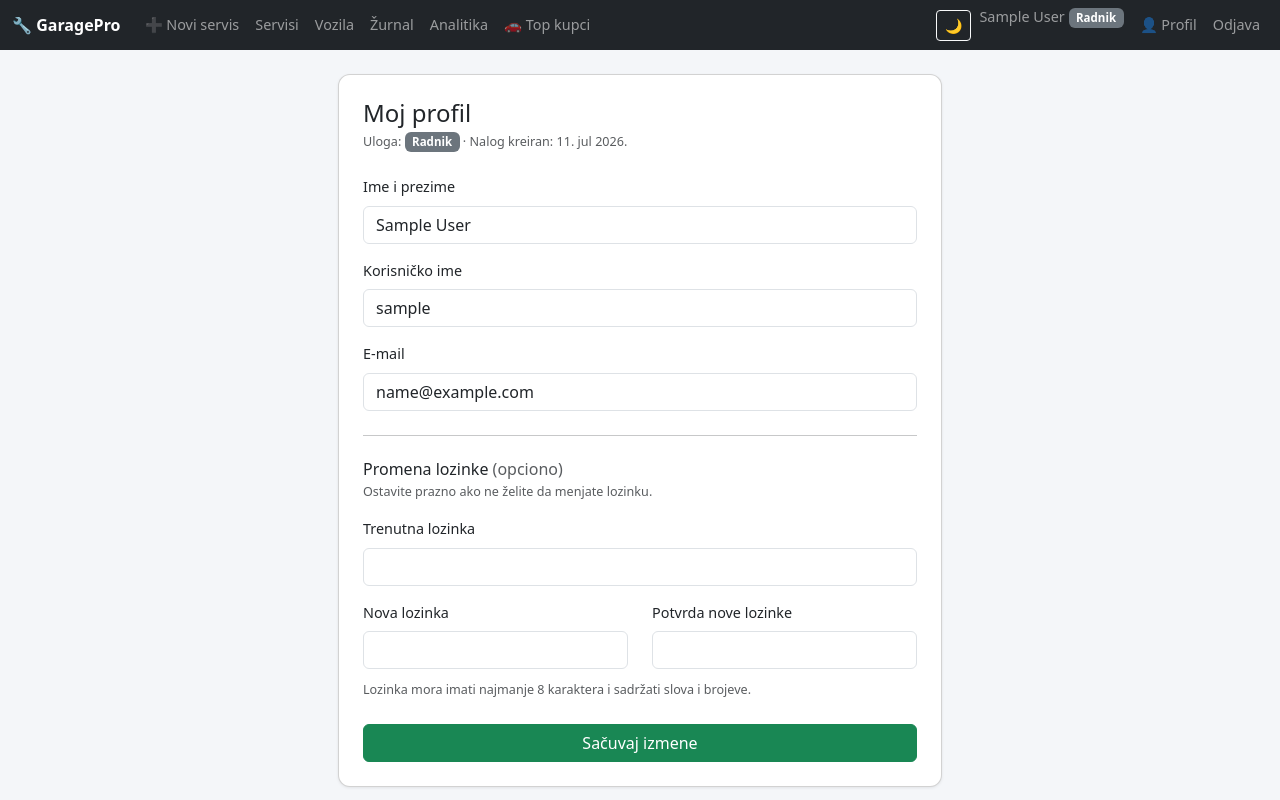
After one commit to grga023/GaragePro, a Flask app: page /profile in a window 1280 px wide. The commit adds this page. Run offline with Flask 3, Linux system fonts and the light colour scheme; the visitor is signed in with stand-in values (Sample User, id 1); some libraries are stand-ins or nearby versions.

Commit message:
Add user profile page, admin password reset and user deletion
- Self-service /profile: edit name, username, e-mail and password

- Admin can reset any user's password (modal on Korisnici page)

- Permanently delete users (blocked when they have recorded services)

Co-authored-by: Copilot <223556219+Copilot@users.noreply.github.com>

```diff
--- a/app/auth.py
+++ b/app/auth.py
@@ -11,7 +11,7 @@ from datetime import timedelta
 from flask_login import login_user, logout_user, login_required, current_user
 
 from .extensions import db
-from .models import User, ROLE_ADMIN, ROLE_MODERATOR, ROLE_WORKER
+from .models import User, Service, ROLE_ADMIN, ROLE_MODERATOR, ROLE_WORKER
 from .security import admin_required
 
 auth_bp = Blueprint("auth", __name__)
@@ -37,6 +37,18 @@ def _seconds_left():
     if len(recent) >= cfg["LOGIN_MAX_ATTEMPTS"]:
         return int(window - (now - recent[0]))
     return 0
+
+
+def _password_policy_errors(password: str) -> list:
+    """Validate a new password against the shop policy.
+
+    Returns a list of human-readable error messages (empty when valid)."""
+    errors = []
+    if len(password) < 8:
+        errors.append("Lozinka mora imati najmanje 8 karaktera.")
+    if password.isdigit() or password.isalpha():
+        errors.append("Lozinka mora sadržati i slova i brojeve.")
+    return errors
 
 
 @auth_bp.route("/login", methods=["GET", "POST"])
@@ -96,10 +108,7 @@ def register():
         errors = []
         if not full_name or not username or not email:
             errors.append("Sva polja su obavezna.")
-        if len(password) < 8:
-            errors.append("Lozinka mora imati najmanje 8 karaktera.")
-        if password.isdigit() or password.isalpha():
-            errors.append("Lozinka mora sadržati i slova i brojeve.")
+        errors.extend(_password_policy_errors(password))
         if password != password2:
             errors.append("Lozinke se ne poklapaju.")
         if User.query.filter_by(username=username).first():
@@ -129,6 +138,60 @@ def register():
         return redirect(url_for("auth.login"))
 
     return render_template("auth/register.html")
+
+
+@auth_bp.route("/profile", methods=["GET", "POST"])
+@login_required
+def profile():
+    """Self-service profile: edit own name, username, e-mail and password.
+
+    Role, active status and shop assignment are intentionally NOT editable here
+    (those stay admin-managed to prevent privilege escalation)."""
+    if request.method == "POST":
+        full_name = request.form.get("full_name", "").strip()
+        username = request.form.get("username", "").strip()
+        email = request.form.get("email", "").strip()
+        current = request.form.get("current_password", "")
+        new = request.form.get("new_password", "")
+        new2 = request.form.get("new_password2", "")
+
+        errors = []
+        if not (full_name and username and email):
+            errors.append("Ime, korisničko ime i e-mail su obavezni.")
+        if username and User.query.filter(
+                User.username == username, User.id != current_user.id).first():
+            errors.append("Korisničko ime već postoji.")
+        if email and User.query.filter(
+                User.email == email, User.id != current_user.id).first():
+            errors.append("E-mail adresa je već registrovana.")
+
+        change_pw = bool(new or new2)
+        if change_pw:
+            if not current_user.check_password(current):
+                errors.append("Trenutna lozinka nije ispravna.")
+            errors.extend(_password_policy_errors(new))
+            if new != new2:
+                errors.append("Nove lozinke se ne poklapaju.")
+
+        if errors:
+            for e in errors:
+                flash(e, "danger")
+            return render_template("auth/profile.html",
+                                   full_name=full_name, username=username, email=email)
+
+        current_user.full_name = full_name
+        current_user.username = username
+        current_user.email = email
+        if change_pw:
+            current_user.set_password(new)
+        db.session.commit()
+        flash("Profil je uspešno ažuriran.", "success")
+        return redirect(url_for("auth.profile"))
+
+    return render_template("auth/profile.html",
+                           full_name=current_user.full_name,
+                           username=current_user.username,
+                           email=current_user.email)
 
 
 # ---------------------------------------------------------------------------
@@ -204,3 +267,55 @@ def toggle_active(user_id):
     db.session.commit()
     flash("Status naloga je promenjen.", "success")
     return redirect(url_for("auth.users"))
+
+
+@auth_bp.route("/users/<int:user_id>/delete", methods=["POST"])
+@login_required
+@admin_required
+def delete_user(user_id):
+    """Permanently delete a user account.
+
+    Blocked when the user still has recorded services (Service.worker_id is a
+    NOT NULL foreign key) — deactivate such accounts instead to keep history."""
+    user = db.session.get(User, user_id) or abort(404)
+    if user.id == current_user.id:
+        flash("Ne možete obrisati sopstveni nalog.", "danger")
+        return redirect(url_for("auth.users"))
+    if user.role == ROLE_MODERATOR and not current_user.is_moderator:
+        flash("Nemate dozvolu da brišete moderatora.", "danger")
+        return redirect(url_for("auth.users"))
+
+    svc_count = Service.query.filter_by(worker_id=user.id).count()
+    if svc_count:
+        flash(f"Korisnik ima {svc_count} evidentiranih servisa i ne može se obrisati. "
+              f"Deaktivirajte nalog umesto brisanja.", "danger")
+        return redirect(url_for("auth.users"))
+
+    username = user.username
+    db.session.delete(user)
+    db.session.commit()
+    flash(f"Korisnik {username} je trajno obrisan.", "success")
+    return redirect(url_for("auth.users"))
+
+
+@auth_bp.route("/users/<int:user_id>/password", methods=["POST"])
+@login_required
+@admin_required
+def reset_password(user_id):
+    """Admin resets another user's password (no current password required)."""
+    user = db.session.get(User, user_id) or abort(404)
+    if user.role == ROLE_MODERATOR and not current_user.is_moderator:
+        flash("Nemate dozvolu da menjate moderatora.", "danger")
+        return redirect(url_for("auth.users"))
+
+    password = request.form.get("password", "")
+    errors = _password_policy_errors(password)
+    if errors:
+        for e in errors:
+            flash(e, "danger")
+        return redirect(url_for("auth.users"))
+
+    user.set_password(password)
+    db.session.commit()
+    flash(f"Lozinka korisnika {user.username} je resetovana.", "success")
+    return redirect(url_for("auth.users"))
--- /dev/null
+++ b/app/templates/auth/profile.html
@@ -0,0 +1,59 @@
+{% extends "base.html" %}
+{% block title %}Profil{% endblock %}
+{% block content %}
+<div class="row justify-content-center mt-4">
+  <div class="col-md-7 col-lg-6">
+    <div class="card">
+      <div class="card-body p-4">
+        <h4 class="card-title mb-1">Moj profil</h4>
+        <p class="text-muted small mb-4">
+          Uloga:
+          <span class="badge bg-{{ 'danger' if current_user.is_moderator else 'warning text-dark' if current_user.is_admin else 'secondary' }}">
+            {{ ROLE_LABELS[current_user.role] }}
+          </span>
+          &middot; Nalog kreiran: {{ current_user.created_at | srdate }}
+        </p>
+
+        <form method="post">
+          <input type="hidden" name="csrf_token" value="{{ csrf_token() }}">
+
+          <div class="mb-3">
+            <label class="form-label">Ime i prezime</label>
+            <input type="text" name="full_name" class="form-control" value="{{ full_name }}" required>
+          </div>
+          <div class="mb-3">
+            <label class="form-label">Korisničko ime</label>
+            <input type="text" name="username" class="form-control" value="{{ username }}" required>
+          </div>
+          <div class="mb-3">
+            <label class="form-label">E-mail</label>
+            <input type="email" name="email" class="form-control" value="{{ email }}" required>
+          </div>
+
+          <hr class="my-4">
+
+          <h6 class="mb-1">Promena lozinke <span class="text-muted fw-normal">(opciono)</span></h6>
+          <p class="text-muted small">Ostavite prazno ako ne želite da menjate lozinku.</p>
+          <div class="mb-3">
+            <label class="form-label">Trenutna lozinka</label>
+            <input type="password" name="current_password" class="form-control" autocomplete="current-password">
+          </div>
+          <div class="row">
+            <div class="col mb-2">
+              <label class="form-label">Nova lozinka</label>
+              <input type="password" name="new_password" class="form-control" autocomplete="new-password">
+            </div>
+            <div class="col mb-2">
+              <label class="form-label">Potvrda nove lozinke</label>
+              <input type="password" name="new_password2" class="form-control" autocomplete="new-password">
+            </div>
+          </div>
+          <div class="form-text mb-4">Lozinka mora imati najmanje 8 karaktera i sadržati slova i brojeve.</div>
+
+          <button type="submit" class="btn btn-success w-100">Sačuvaj izmene</button>
+        </form>
+      </div>
+    </div>
+  </div>
+</div>
+{% endblock %}
--- a/app/templates/base.html
+++ b/app/templates/base.html
@@ -82,6 +82,7 @@
             </span>
           </span>
         </li>
+        <li class="nav-item"><a class="nav-link" href="{{ url_for('auth.profile') }}">👤 Profil</a></li>
         <li class="nav-item"><a class="nav-link" href="{{ url_for('auth.logout') }}">Odjava</a></li>
       </ul>
     </div>
```
Also changed, not shown: app/templates/auth/users.html (+33 -0 lines).
